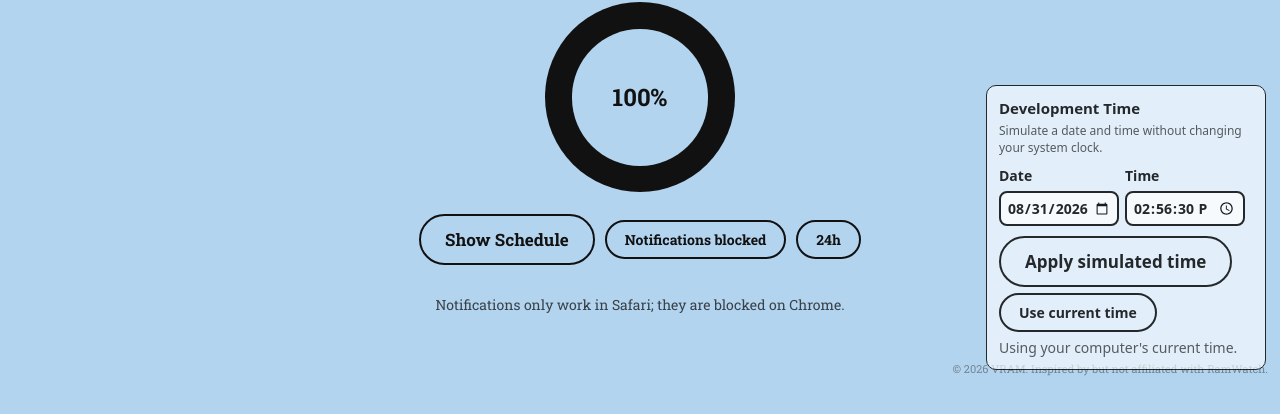
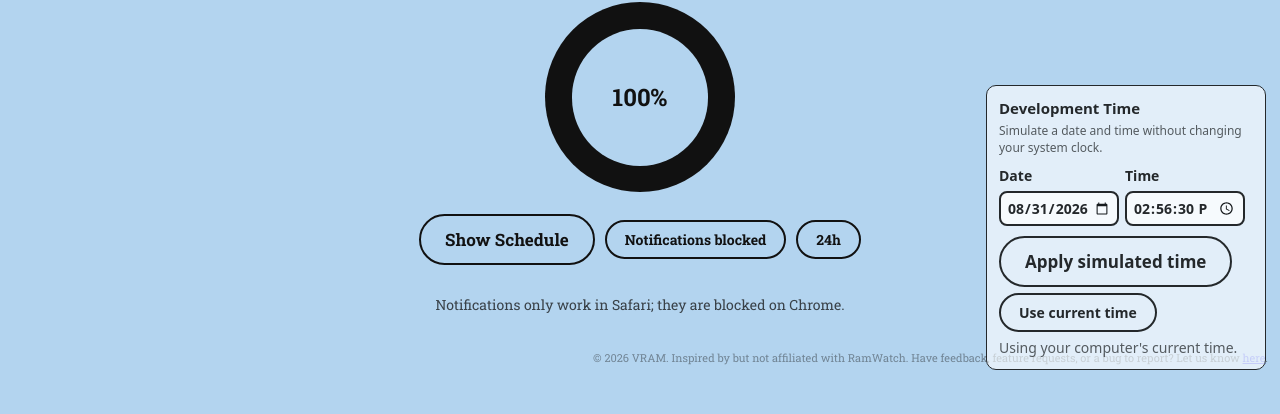
Before and after one commit to gaussiandistro/VRAM, a website built with Vite: page index.html in a window 1280 px wide. Shown: the part 416-830 px from the top of the page. Built offline with nearby package versions, Linux system fonts and the light colour scheme.

Commit message:
Update feedback form location

```diff
--- a/index.html
+++ b/index.html
@@ -177,16 +177,17 @@
           </div>
 
           <div id="scheduleList"></div>
-          <a href="https://forms.gle/ZAy86V6og6b8UtVK7" target="_blank" rel="noopener noreferrer" class="feedback-link">
-              Give Feedback
-            </a>
+
 
         </div>
       </section>
     </main>
 
     <footer class="footer">
-      © 2026 VRAM. Inspired by but not affiliated with RamWatch.
+    <p>
+      © 2026 VRAM. Inspired by but not affiliated with RamWatch. Have feedback, feature requests, or a bug to report? Let us know
+    <a href="https://forms.gle/ZAy86V6og6b8UtVK7" target="_blank" rel="noopener noreferrer" class="feedback-link">here</a>.
+    </p>
     </footer>
 
     <script type="module" src="/src/main.js"></script>
```
